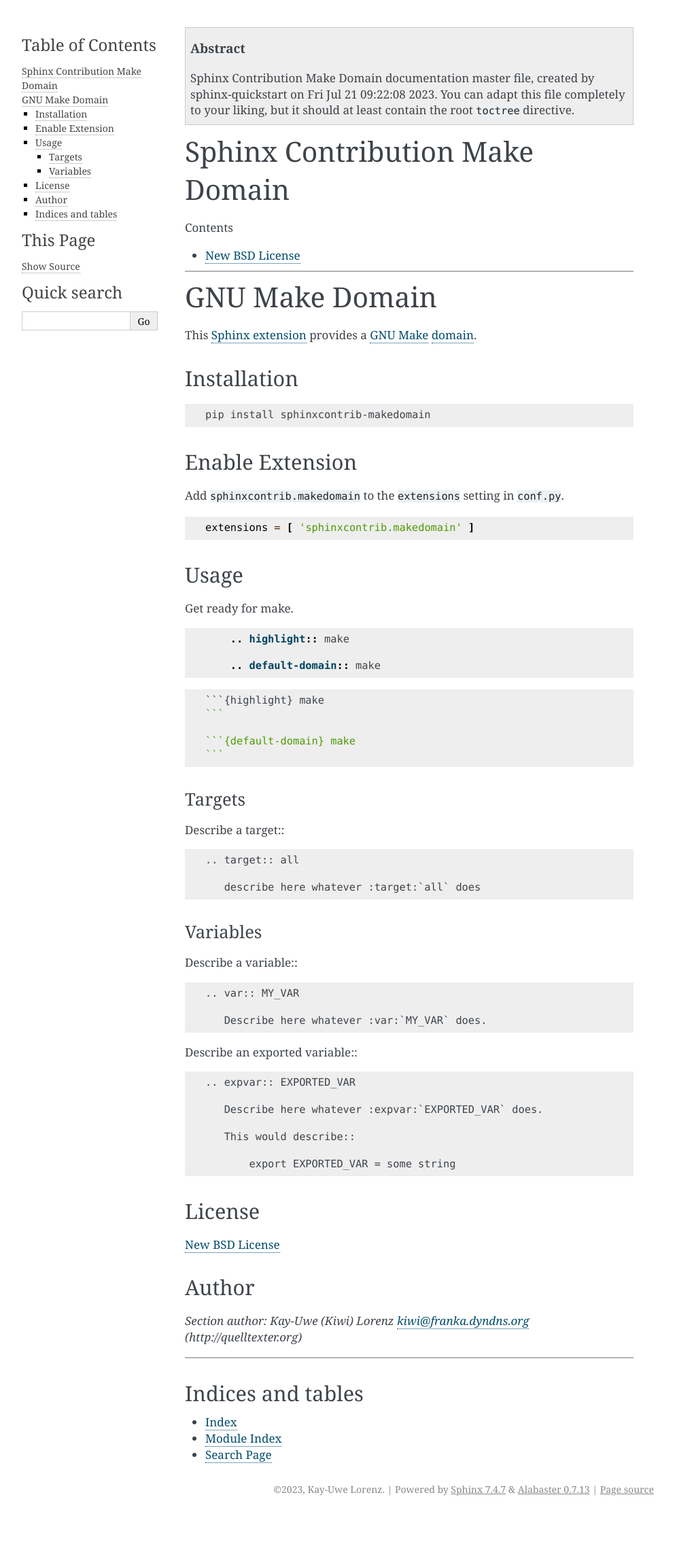
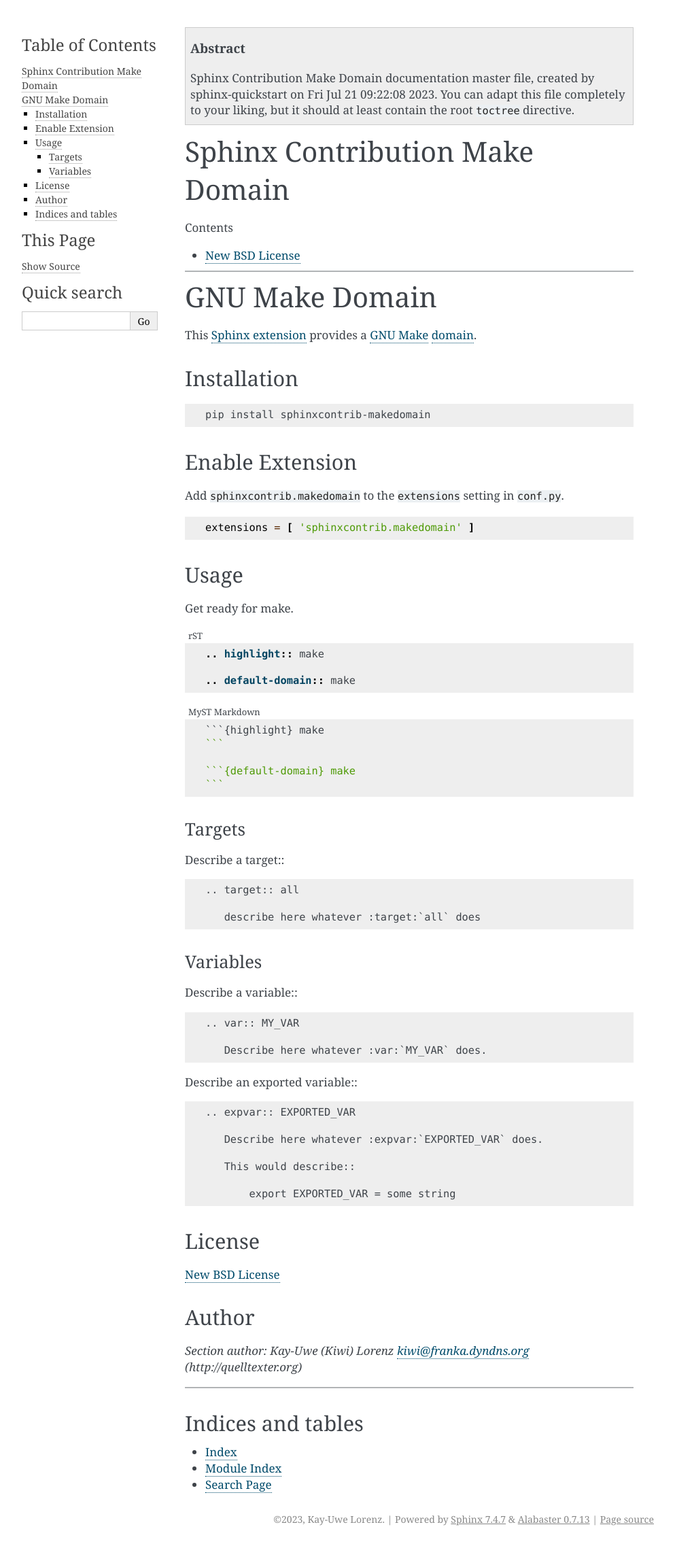
Before and after one commit to edwardtheharris/makedomain, a Sphinx documentation site: the page built from docs/index.md, in a window 1280 px wide. Shown: the whole page at 68% size, without its empty margins (148-1141 px from the left). Built offline with Sphinx 7.4.7, drawn with Linux system fonts in a browser that asks for light colours; the version number could not be read and is left out; before the commit the page ends 2230 px from its top, so only the background shows below that.

`````diff
--- a/docs/conf.py
+++ b/docs/conf.py
@@ -21,6 +21,7 @@ exclude_patterns = [
 
 extensions = [
     'myst_parser',
+    'sphinx_copybutton',
     'sphinx.ext.autodoc',
     'sphinx.ext.githubpages',
 ]
--- a/readme.md
+++ b/readme.md
@@ -23,12 +23,16 @@ extensions = [ 'sphinxcontrib.makedomain' ]
 Get ready for make.
 
 ```{code-block} rst
-    .. highlight:: make
+:caption: rST
 
-    .. default-domain:: make
+.. highlight:: make
+
+.. default-domain:: make
 ```
 
-````{code-block} md
+````{code-block} markdown
+:caption: MyST Markdown
+
 ```{highlight} make
 ```
 
`````
Also changed, not shown: 2 other files.
